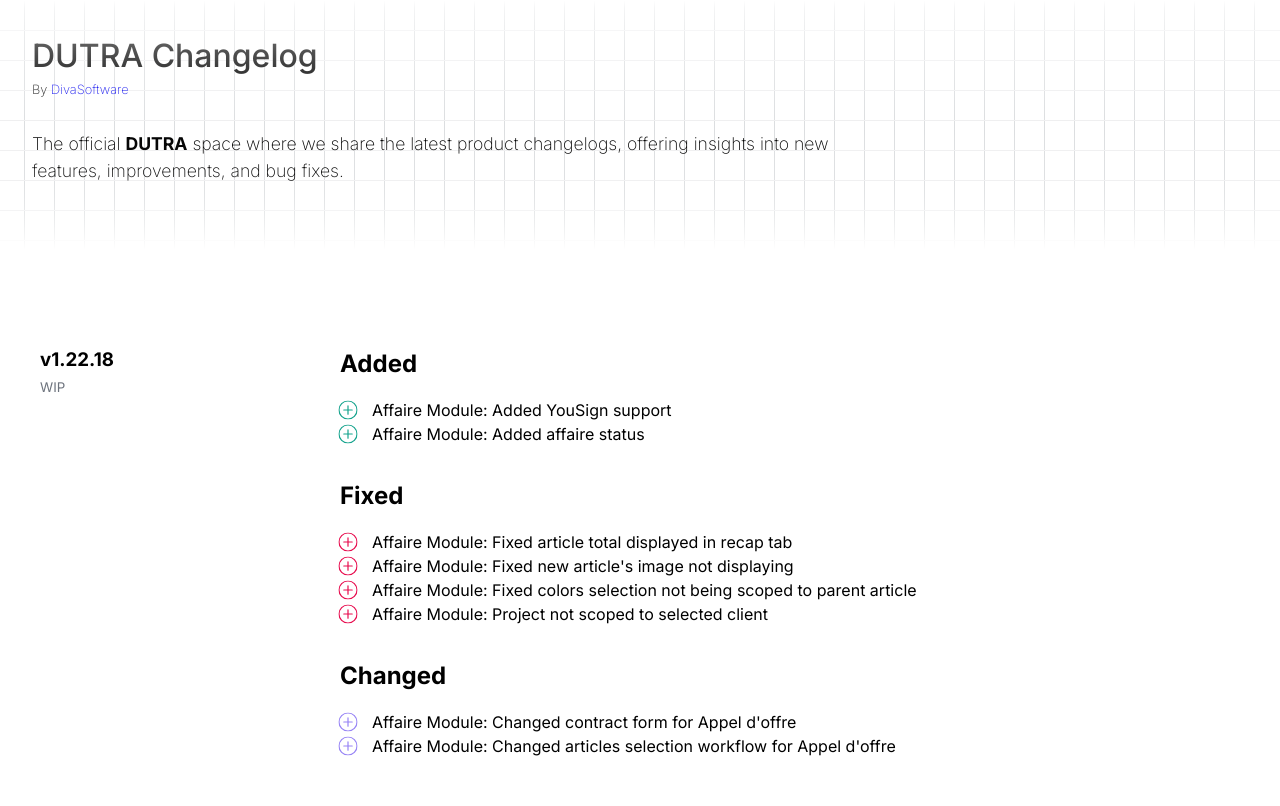
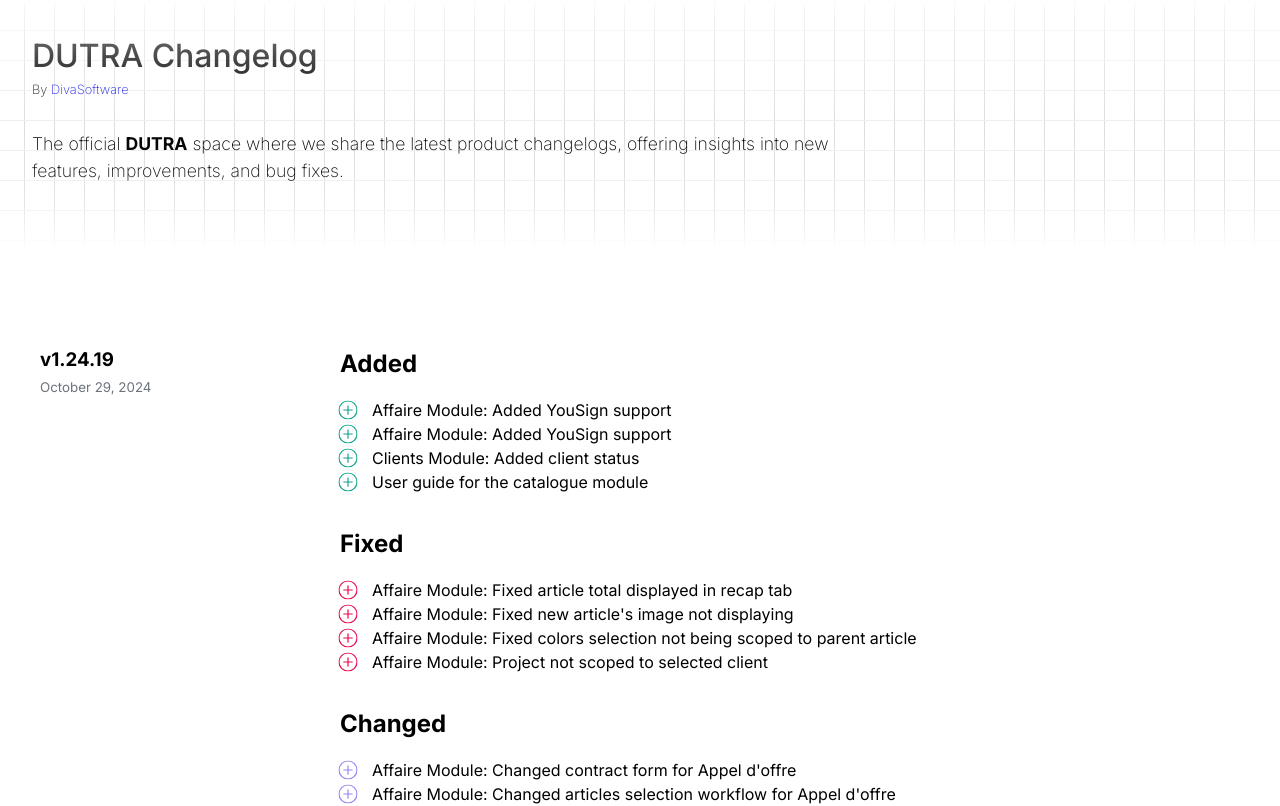
Before and after one commit to divaSoft-gg/Dutra-CHANGELOG, a React (Vite) app: page / in a window 1280 px wide. Shown: the top 806 px of the page. Built offline with nearby package versions, Linux system fonts and the light colour scheme; the HTML template or start-up script is replaced by a standard one.

Commit message:
chore: version change

```diff
--- a/src/data/data.js
+++ b/src/data/data.js
@@ -1,10 +1,12 @@
 export const VERSION_DETAILS = [
     {
-        "version": "1.22.18",
-        "date": "WIP",
+        "version": "1.24.19",
+        "date": "October 29, 2024",
         "added": [
-           " Affaire Module: Added YouSign support",
-            "Affaire Module: Added affaire status"
+            "Affaire Module: Added YouSign support",
+            "Affaire Module: Added YouSign support",
+            "Clients Module: Added client status",
+            "User guide for the catalogue module",
         ],
         "changed": [
             "Affaire Module: Changed contract form for Appel d'offre",
```
